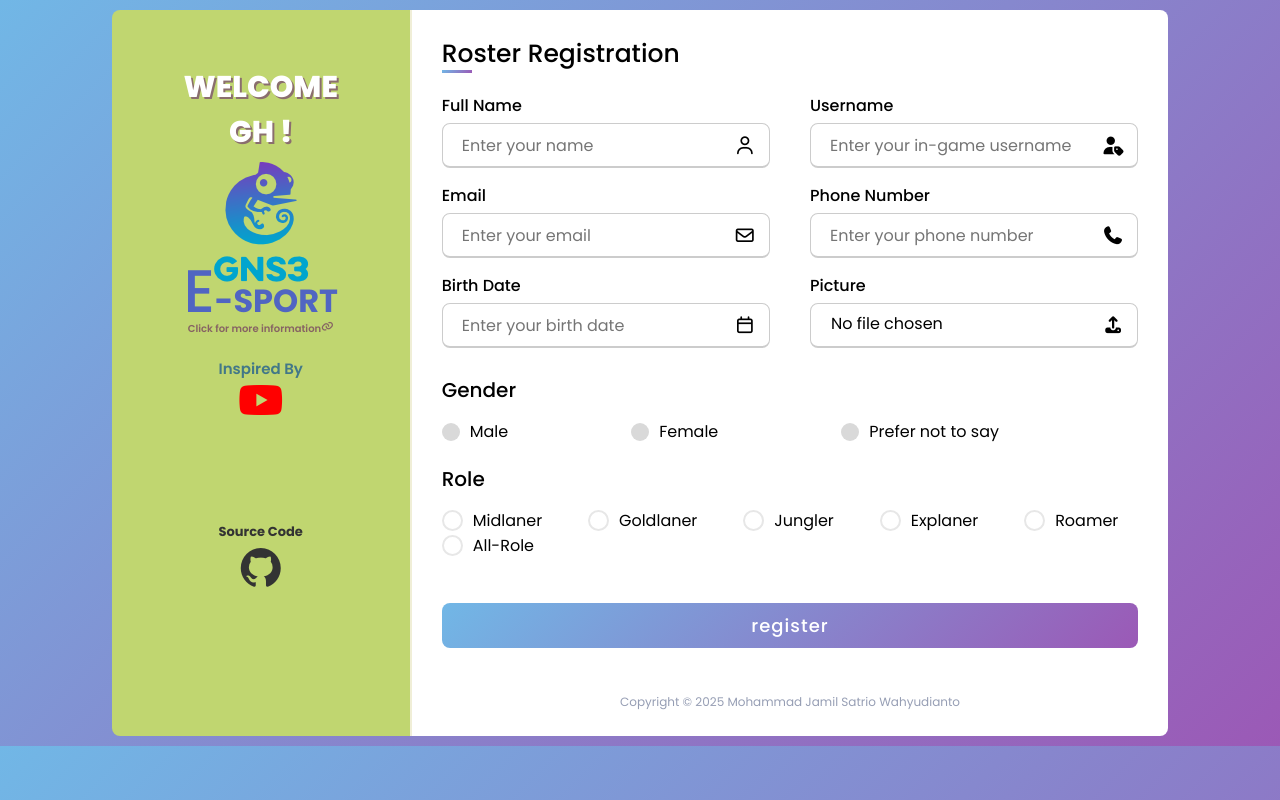
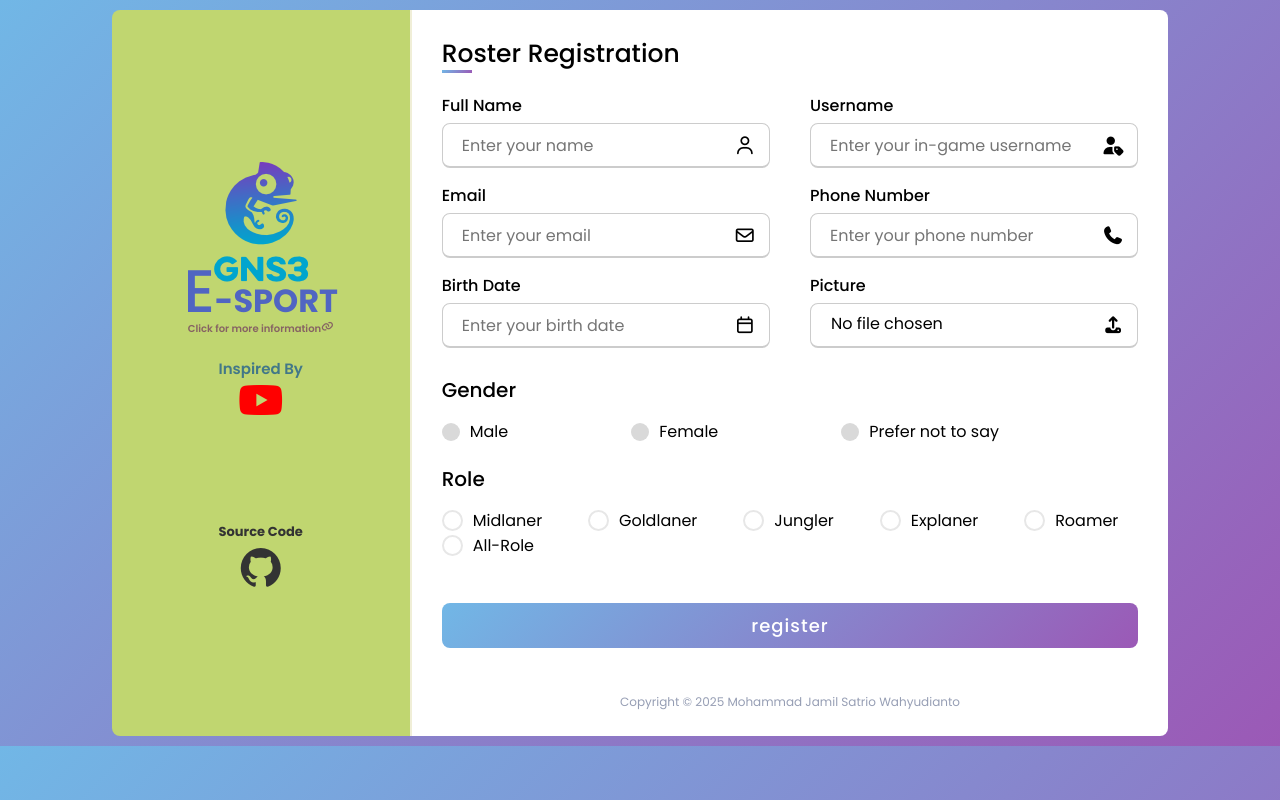
Before and after one commit to satrio-netdevops/Form-Registration, a plain HTML site: page index.html in a window 1280 px wide. Drawn offline with nearby package versions, Linux system fonts and the light colour scheme.

Commit message:
Remove WELCOME GH Text

```diff
--- a/index.html
+++ b/index.html
@@ -15,9 +15,7 @@
 
     <div class="main-container">
         <div class="logo">
-            <div class="welcome">WELCOME
-                <div class="gh">GH !</div>
-            </div>
+
 
             <img src="assets/GNS3_logo.png" alt="GNS3Sport Logo">
             <h1><strong>E</strong>-SPORT</h1>
```
